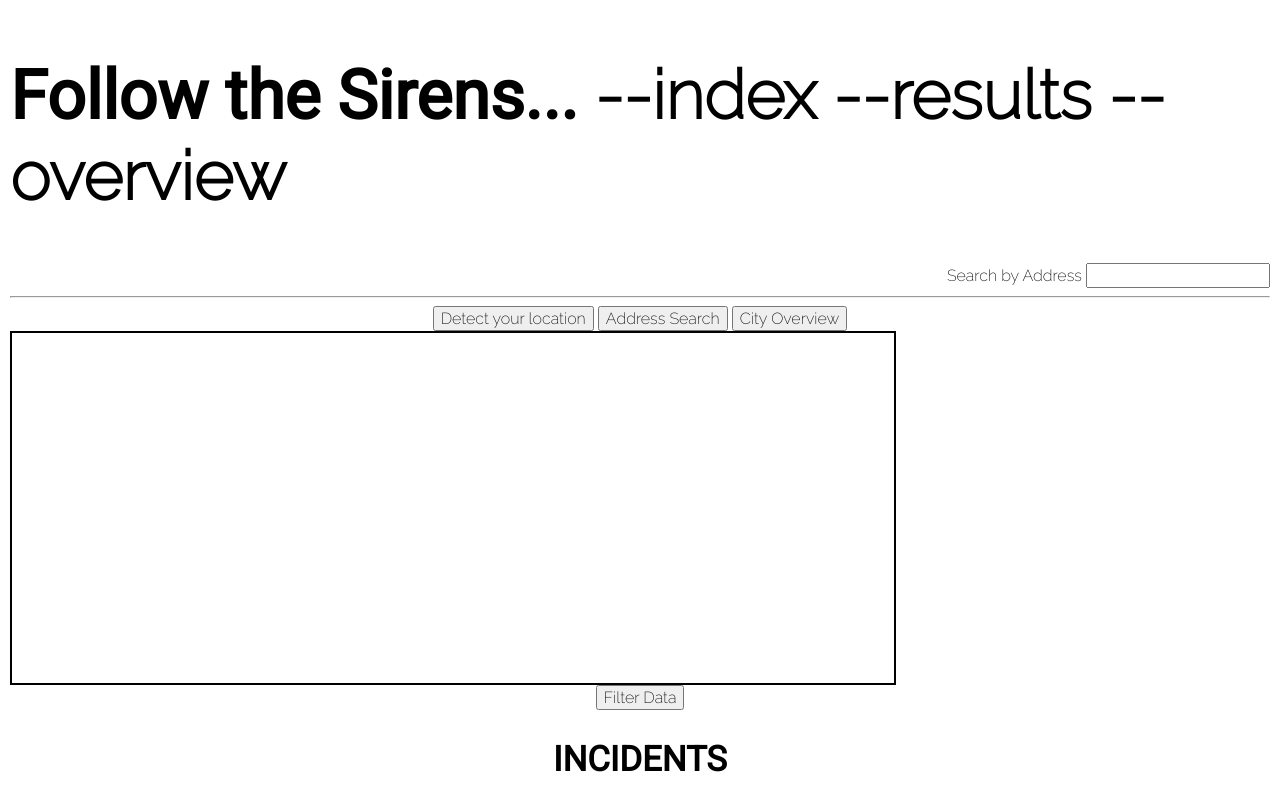
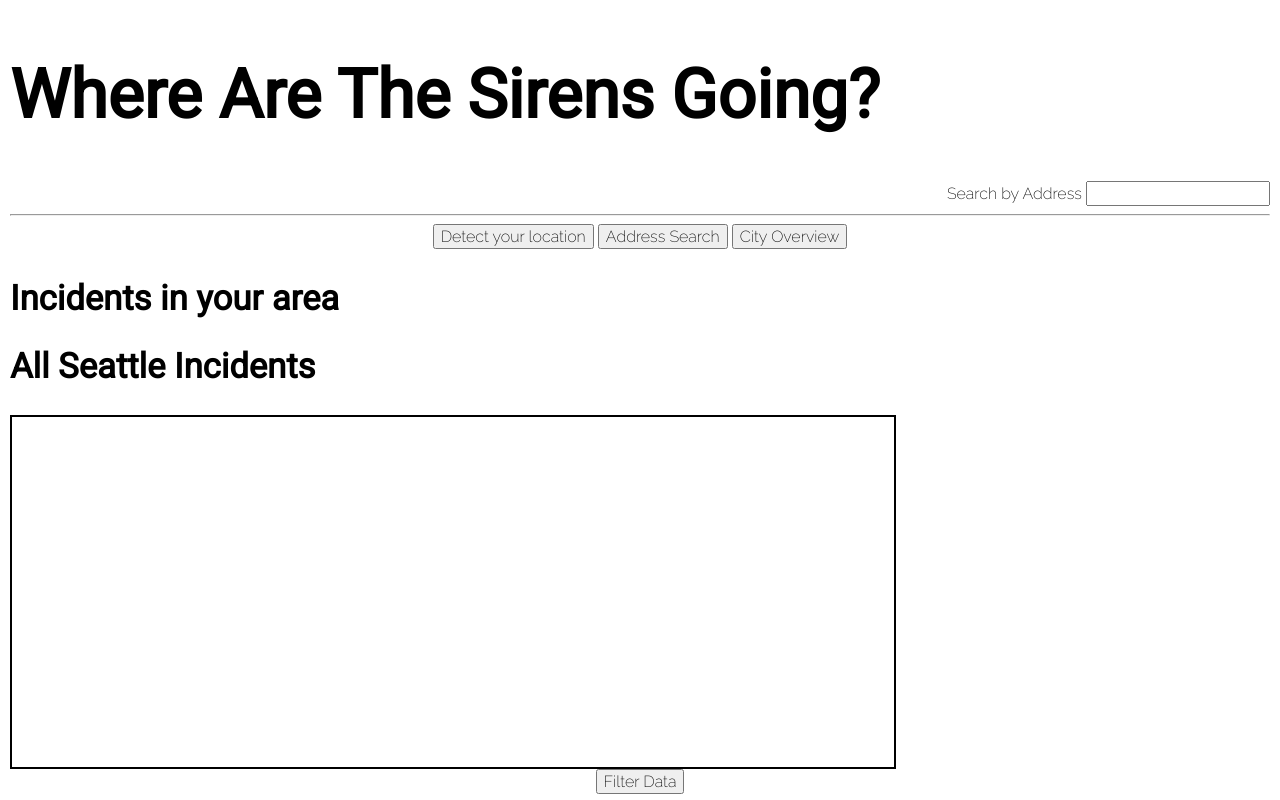
Before and after one commit to sgruse/whereAreTheSirensGoing, a website: page index.html in a window 1280 px wide. Shown: the top 800 px of the page. Drawn offline with Linux system fonts and the light colour scheme; some packages are replaced by stand-ins of ours.

Commit message:
added needed h2 headers

```diff
--- a/index.html
+++ b/index.html
@@ -37,10 +37,10 @@
   <body>
     <header>
       <div class="headerdiv" id="headersirens">
-        <h1>Follow the Sirens...
-          <span class="index">--index</span>
+        <h1>Where Are The Sirens Going? <br>
+          <!-- <span class="index">--index</span>
           <span class="results">--results</span>
-          <span class="overview">--overview</span>
+          <span class="overview">--overview</span> -->
         </h1>
       </div>
       <div class="headerdiv"  id="search-bar">
@@ -68,7 +68,8 @@
     </section>
 
 
-
+    <h2 id="results-header" class="map-header">Incidents in your area</h2>
+    <h2 id="overview-header" class="map-header">All Seattle Incidents</h2>
     <div id="google-map"></div>
     <section id="results" class="results">
       <button id="show-filters">Filter Data</button>
```
